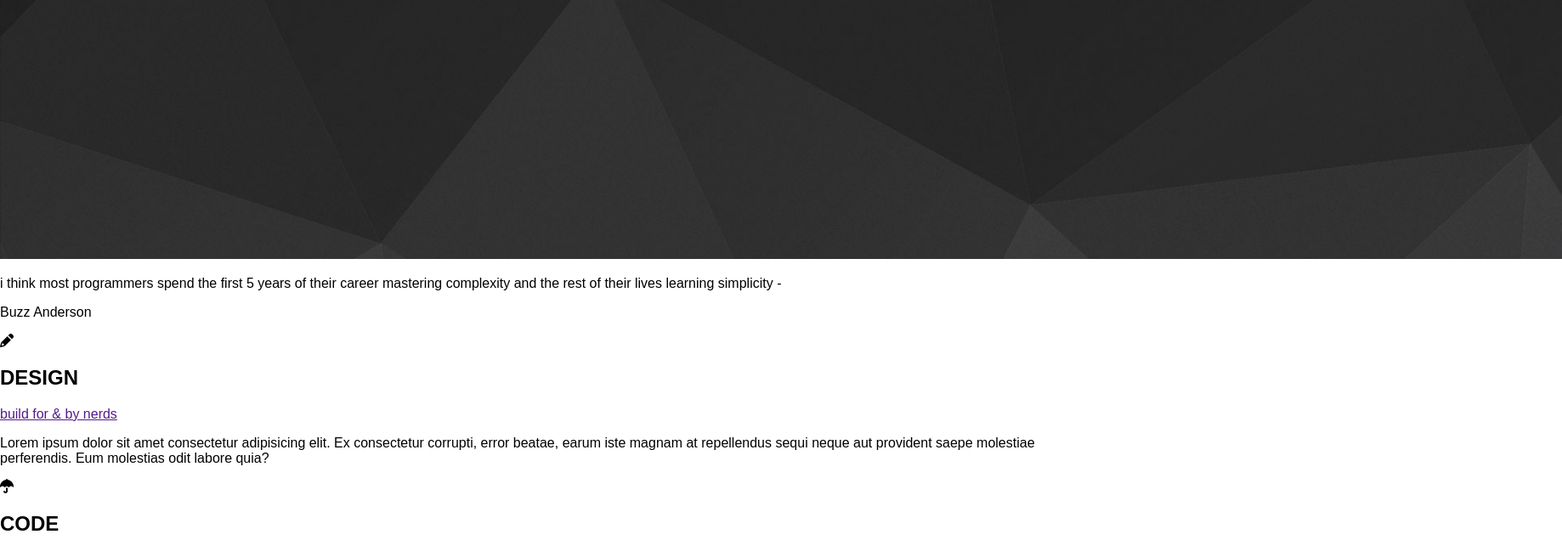
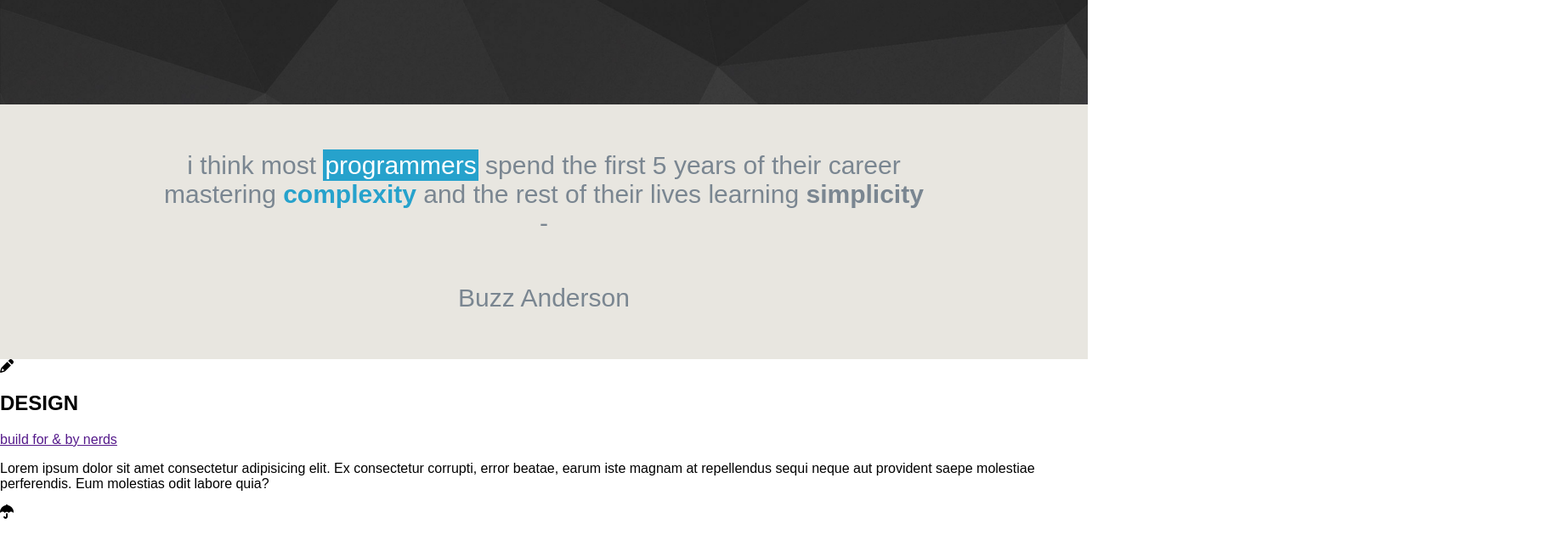
Before and after one commit to Jstaveau/flati_sass, a website: page index.html in a window 1280 px wide. Shown: the part 360-996 px from the top of the page at 85% size, 1838 px wide, since content can reach past the window. Drawn offline with Linux system fonts and the light colour scheme.

Commit message:
first section finish

```diff
--- a/index.html
+++ b/index.html
@@ -26,12 +26,10 @@
             </div>
         </div>
     </nav>
-    <section>
-        <div>
+    <section class="first_section">
             <img src="./public/img/bg-header.png" alt="image de fond">
-        </div>
-        <div>
-            <p>i think most programmers spend the first 5 years of their career mastering complexity and the rest of their lives learning simplicity -</p>
+        <div class="citation">
+            <p>i think most <span class="programmers">programmers</span> spend the first 5 years of their career mastering <span class="complexity">complexity</span> and the rest of their lives learning <span class="simplicity">simplicity</span> -</p>
             <p>Buzz Anderson</p>
         </div>
     </section>
--- /dev/null
+++ b/src/sass/module/_first_section.sass
@@ -0,0 +1,28 @@
+.first_section
+    background-color: #e8e6e0
+    display: flex
+    flex-direction: column
+    align-items: center
+    img
+        width: 100%
+    .citation
+        color: #7a8691
+        width: 70%
+        font-size: 30px
+        display: flex
+        flex-direction: column
+        align-items: center
+        justify-content: space-evenly
+        height: 300px
+        text-align: center
+        p
+            margin: 0
+            .programmers
+                background-color: #26a2cc
+                color: white
+                padding: 2px
+            .complexity
+                color:#26a2cc
+                font-weight: bold
+            .simplicity
+                font-weight: bold
--- a/src/sass/module/_style.sass
+++ b/src/sass/module/_style.sass
@@ -1,4 +1,5 @@
 @import ./_header
+@import ./_first_section
 body
     margin: 0
     font-family: sans-serif
```
Also changed, not shown: public/css/app.css, 1 other file.
